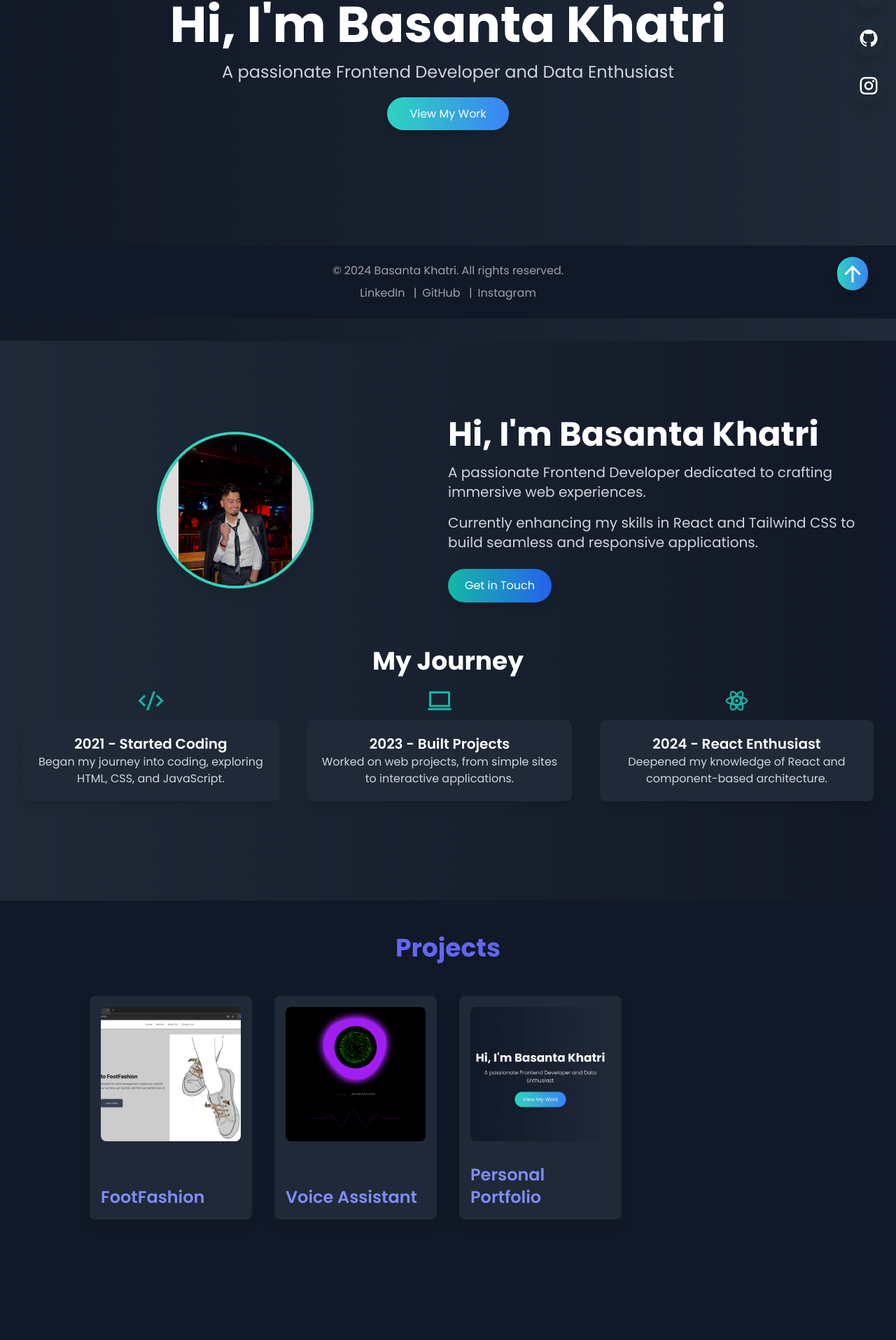
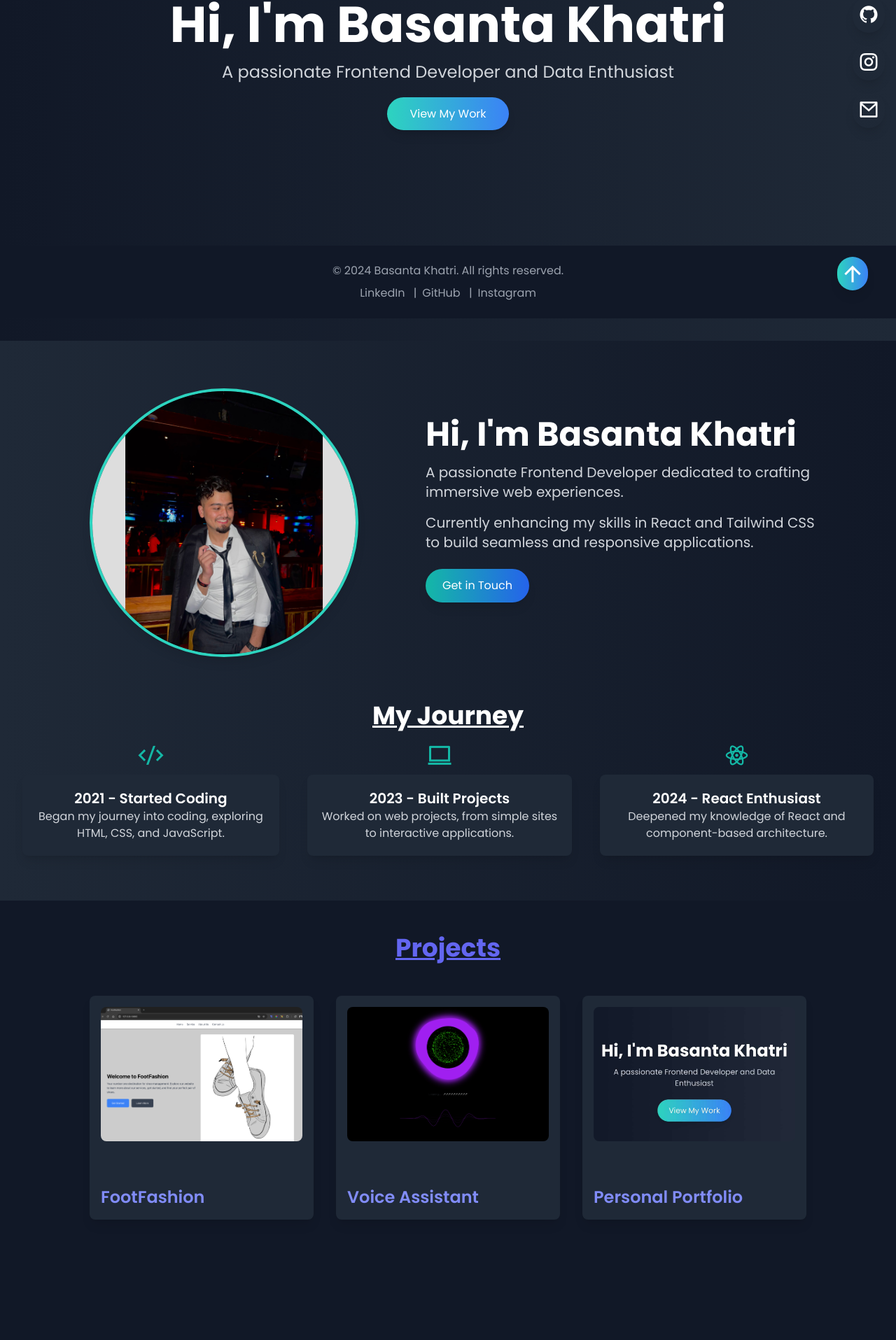
Before and after one commit to Basanta-khatri-0311/personal-portfolio, a React (Vite) app in the folder my-portfolio/: page / in a window 1280 px wide. Shown: the part 345-2260 px from the top of the page at 70% size. Built offline with nearby package versions, Linux system fonts and the light colour scheme.

Commit message:
added a emailing functionality

```diff
--- a/my-portfolio/src/components/About.jsx
+++ b/my-portfolio/src/components/About.jsx
@@ -95,16 +95,16 @@ const About = () => {
       <div className="container mx-auto flex flex-col md:flex-row items-center md:justify-between">
 
         {/* Left Side: Profile Image */}
-        <div className="flex justify-center mb-10 md:mb-0 md:w-1/2">
+        <div className="flex justify-center items-center mb-10 md:mb-0 md:w-1/2 mt-9">
           <img
             src="./src/assets/profile.jpg"
             alt="Profile"
-            className="w-48 h-48 md:w-56 md:h-56 rounded-full border-4 border-teal-400 shadow-lg transform transition-transform duration-300 hover:scale-110"
+            className="w-56 h-56 md:w-96 md:h-96 md:rounded-full rounded-lg border-4 border-teal-400 shadow-lg transform transition-transform duration-300 hover:scale-110"
           />
         </div>
 
         {/* Right Side: Profile Description */}
-        <div className="flex flex-col items-center md:items-start md:w-1/2 text-center md:text-left">
+        <div className="flex flex-col items-center md:items-start md:w-1/2 md:mr-16 text-center md:text-left">
           <h2 className="text-5xl font-bold text-white mb-4 animate-fadeIn">Hi, I'm Basanta Khatri</h2>
           <p className="text-lg md:text-xl text-gray-300 mb-4 animate-slideInLeft delay-200">
             A passionate Frontend Developer dedicated to crafting immersive web experiences.
@@ -123,7 +123,7 @@ const About = () => {
 
       {/* Journey Section */}
       <div className="mt-16 text-center w-full">
-        <h3 className="text-4xl font-bold text-white mb-4 animate-fadeIn">My Journey</h3>
+        <h3 className="text-4xl font-bold text-white mb-4 animate-fadeIn underline">My Journey</h3>
         <div className="flex flex-col items-center md:flex-row justify-center md:space-x-10">
           {timelineItems.map((item, index) => (
             <TimelineItem key={index} item={item} />
--- a/my-portfolio/src/components/Contact.jsx
+++ b/my-portfolio/src/components/Contact.jsx
@@ -26,13 +26,17 @@ const Contact = () => {
   };
 
   return (
-    <section id="contact" className="w-screen min-h-screen  bg-gradient-to-br from-gray-800 to-gray-900 text-white md:py-8 py-16 px-6">
+    <section id="contact" className="w-screen min-h-screen  bg-gradient-to-br from-gray-800 to-gray-900 text-white md:py-8 py-8 px-6">
       <div className="max-w-2xl w-full mx-auto bg-opacity-80 bg-white/10 backdrop-blur-md rounded-lg p-8 shadow-lg">
-        <h2 className="text-4xl font-bold text-center mb-8 text-white tracking-wide">
+        <h2 className="text-4xl font-bold text-center mb-8 text-white tracking-wide underline">
           Get in Touch
         </h2>
 
-        <form onSubmit={handleSubmit} className="space-y-6">
+        <form
+        action="https://formspree.io/f/mkgnjaee"
+        method="POST"
+        // onSubmit={handleSubmit}
+        className="space-y-6">
           <div>
             <label htmlFor="name" className="block text-sm font-semibold text-gray-300">
               Your Name
--- a/my-portfolio/src/components/Projects.jsx
+++ b/my-portfolio/src/components/Projects.jsx
@@ -28,10 +28,10 @@ const Projects = () => {
     return (
         <section id="projects" className="w-screen min-h-screen bg-gray-900 text-white py-12 px-6">
           <div className="max-w-5xl mx-auto">
-            <h2 className="text-4xl font-bold text-center mb-12 text-indigo-500">
+            <h2 className="text-4xl font-bold text-center mb-12 text-indigo-500 underline">
               Projects
             </h2>
-            <div className="grid gap-8 grid-cols-1 sm:grid-cols-2 lg:grid-cols-4">
+            <div className="grid gap-8 grid-cols-1 sm:grid-cols-2 lg:grid-cols-3">
               {projectData.map((project, index) => (
                 <div
                   key={index}
--- a/my-portfolio/src/components/SocialLinks.jsx
+++ b/my-portfolio/src/components/SocialLinks.jsx
@@ -27,6 +27,14 @@ const Links = () => {
       >
         <i className="ri-instagram-line"></i>
       </a>
+      <a
+        href="https://www.instagram.com/basant_khatri__11/"
+        target="_blank"
+        rel="noopener noreferrer"
+        className="text-3xl text-white hover:bg-gradient-to-br from-pink-500 to-orange-500 hover:from-pink-600 hover:to-orange-600 hover:scale-150 transition duration-300 p-2 rounded-full shadow-lg flex items-center justify-center"
+      >
+        <i class="ri-mail-line"></i>
+      </a>
     </section>
   );
 };
```
